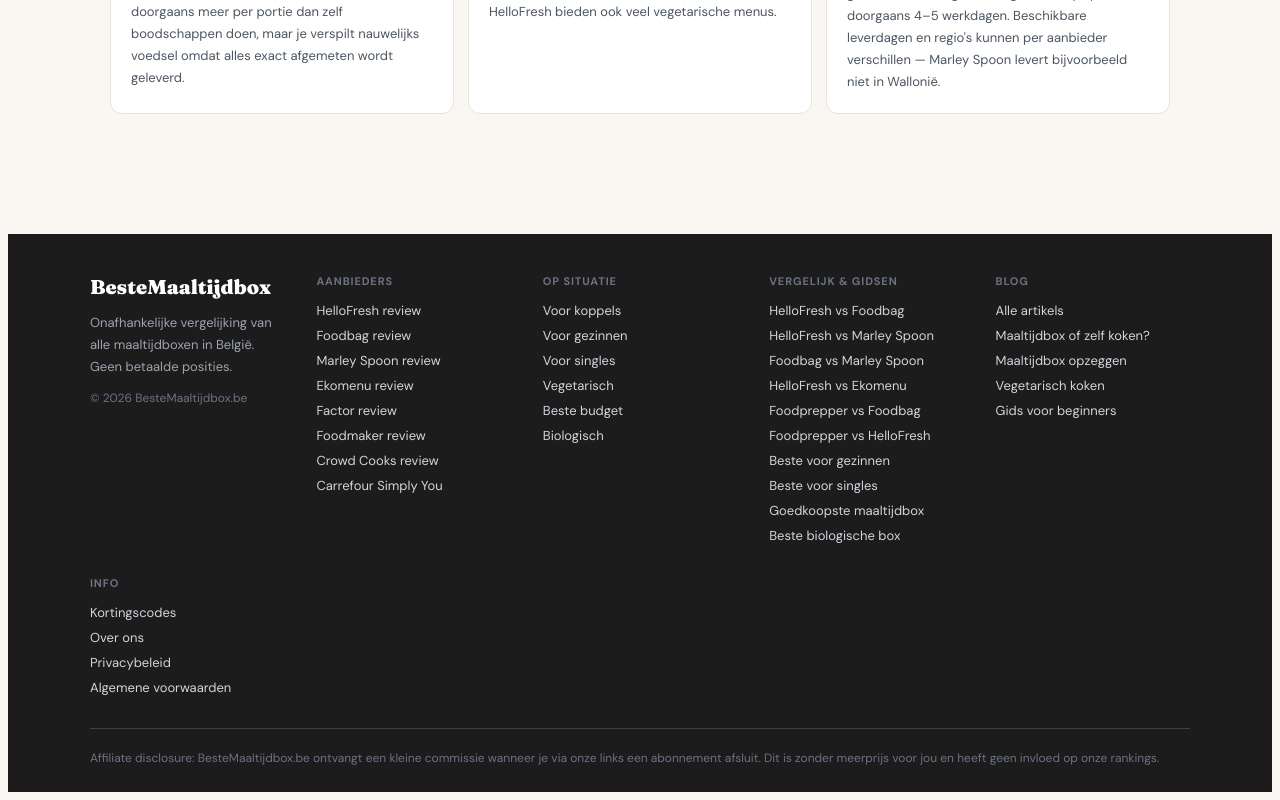
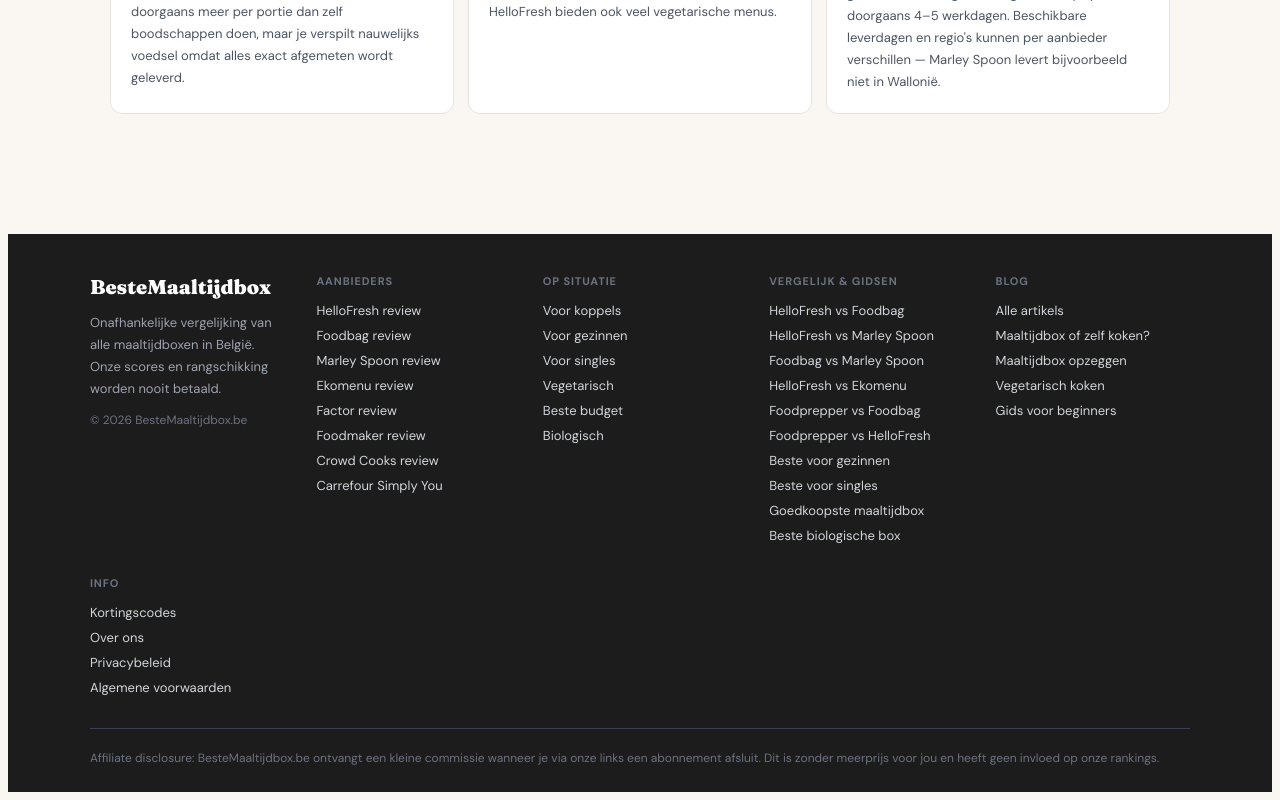
Before and after one commit to fetspets/bestemaaltijdbox, a Next.js app: page / in a window 1280 px wide. Shown: the part 5315-6115 px from the top of the page. Built offline with nearby package versions, Linux system fonts and the light colour scheme.

Commit message:
auto: update Footer.tsx

```diff
--- a/src/components/Footer.tsx
+++ b/src/components/Footer.tsx
@@ -16,7 +16,7 @@
           <div>
             <div style={{ fontFamily: 'Fraunces, serif', fontSize: 20, fontWeight: 900, marginBottom: 10 }}>BesteMaaltijdbox</div>
             <p style={{ fontSize: 13, color: '#9CA3AF', lineHeight: 1.7, marginBottom: 12 }}>
-              Onafhankelijke vergelijking van alle maaltijdboxen in België. Geen betaalde posities.
+              Onafhankelijke vergelijking van alle maaltijdboxen in België. Onze scores en rangschikking worden nooit betaald.
             </p>
             <div style={{ fontSize: 12, color: '#6B7280' }}>© 2026 BesteMaaltijdbox.be</div>
           </div>
```
